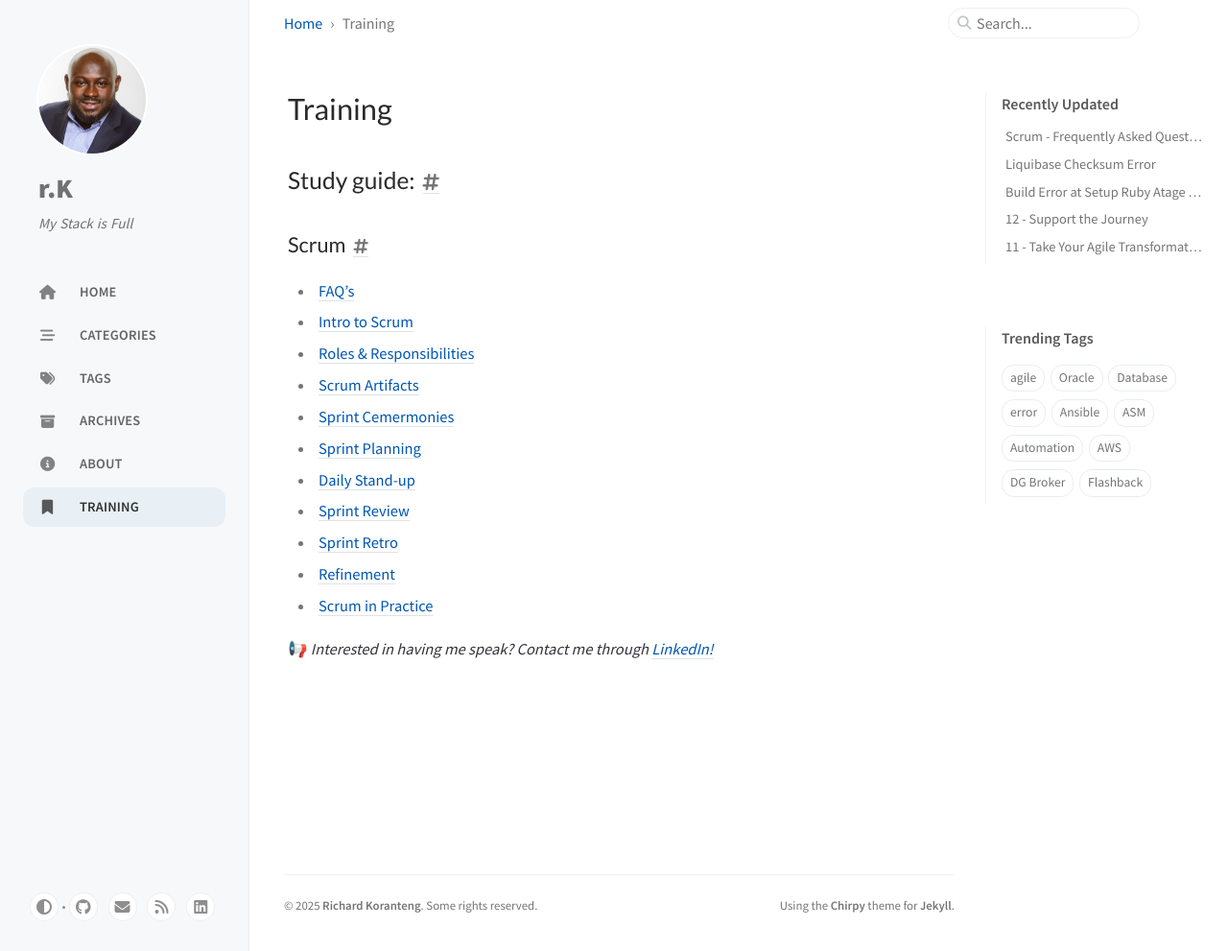
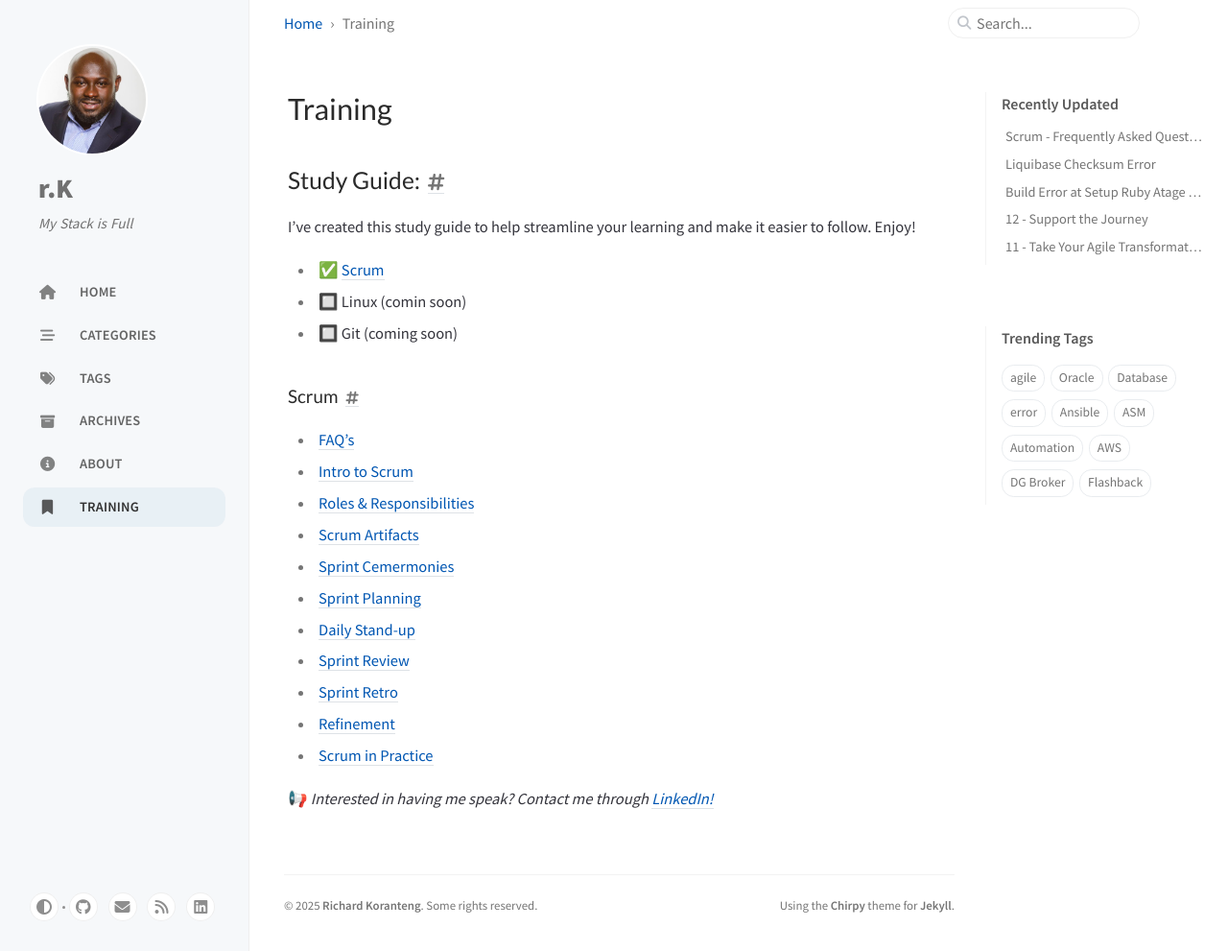
Before and after one commit to RKKoranteng/blog, a Jekyll site: the page built from _tabs/taining.md, in a window 1280 px wide and 991 px high. Shown: the whole window at 96% size. Built offline with Jekyll 4.4.1, drawn with Linux system fonts in a browser that asks for light colours; cached includes are drawn as plain includes.

```diff
--- a/_tabs/taining.md
+++ b/_tabs/taining.md
@@ -4,9 +4,13 @@
 order: 5
 ---
 
-## Study guide:
+## Study Guide:
+I've created this study guide to help streamline your learning and make it easier to follow. Enjoy!
+- ✅ [Scrum](#scrum)
+- 🔲 Linux (comin soon)
+- 🔲 Git (coming soon)
 
-### Scrum
+#### Scrum
 - [FAQ's](https://rkkoranteng.com/posts/scrum-faq/)
 - [Intro to Scrum](#)
 - [Roles & Responsibilities](#)
```
